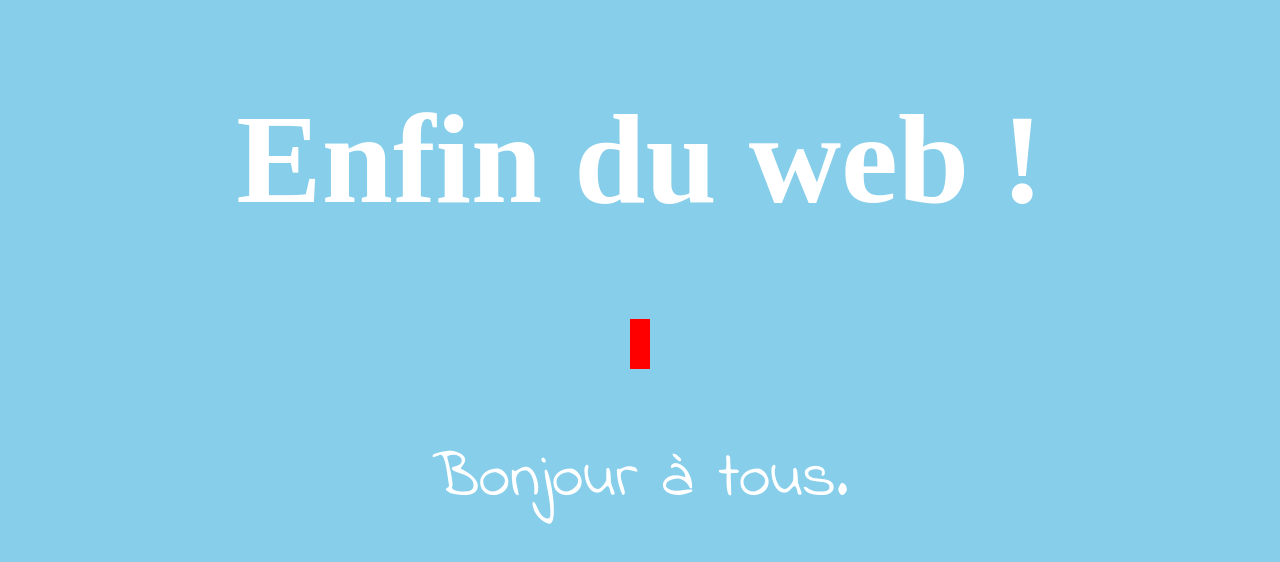
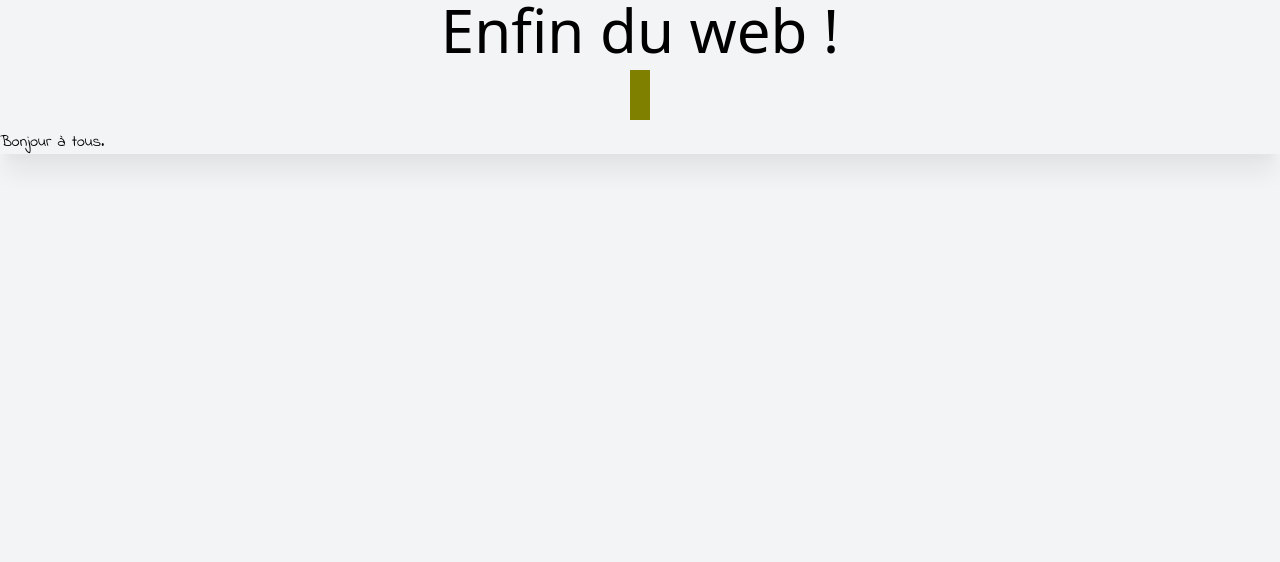
Before and after one commit to MaximeSchlegel/dfs_1, a plain HTML site: page index.html in a window 1280 px wide. Drawn offline with nearby package versions, Linux system fonts and the light colour scheme.

Commit message:
tailwind

```diff
--- a/index.html
+++ b/index.html
@@ -6,18 +6,9 @@
 
     <!-- https://fonts.google.com -->
     <link href="https://fonts.googleapis.com/css?family=Indie+Flower" rel="stylesheet">
+    <link href="https://unpkg.com/tailwindcss@^1.0/dist/tailwind.min.css" rel="stylesheet">
 
     <style>
-        html, body {
-            margin: 0;
-            padding: 0;
-
-            background: skyblue;
-            color: #ffffff;
-            font-size: 2em;
-            text-align: center;
-        }
-
         p {
             font-family: 'Indie Flower', serif;
         }
@@ -29,14 +20,16 @@
         }
 
         .color {
-            background-color: red;
+            background-color: olive;
         }
     </style>
 </head>
+<body class="bg-gray-100">
+<div class="flex content-center">
+    <h1 class="text-6xl max-w-lg mx-auto">Enfin du web !</h1>
+</div>
 
-<body>
-<h1>Enfin du web !</h1>
 <div class="milieu color"></div>
-<p>Bonjour à tous.</p>
+<p class="bg-orange-300 shadow-xl hover:underline" >Bonjour à tous.</pclass>
 </body>
 </html>
```
